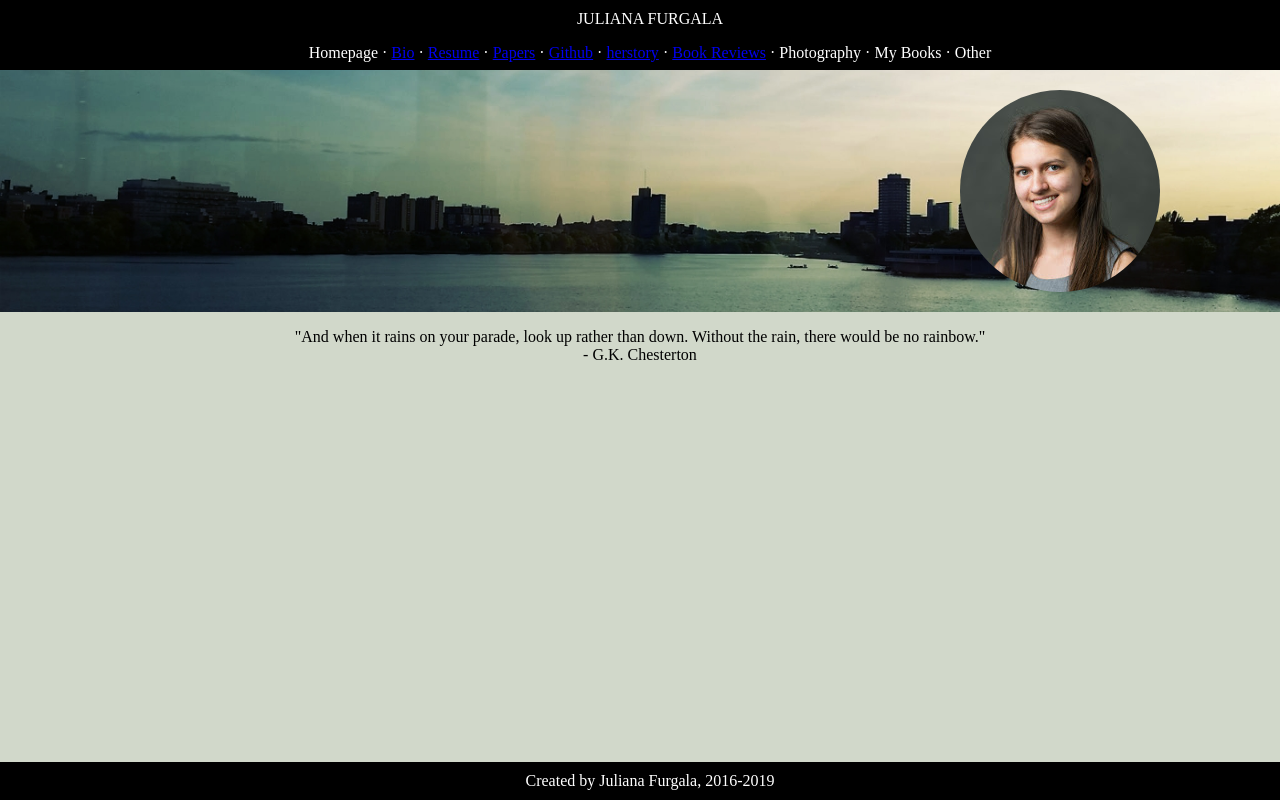
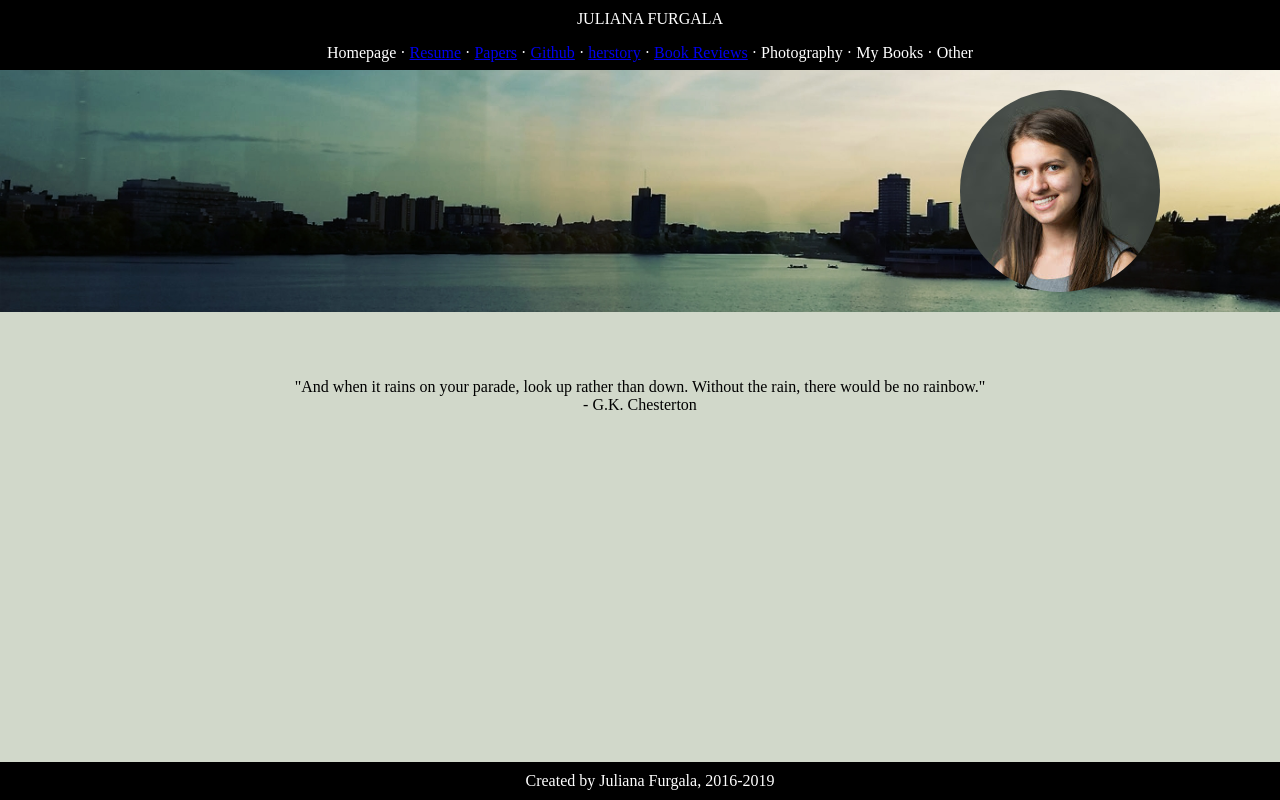
Before and after one commit to BookBytes/BookBytes, a plain HTML site: page index.html in a window 1280 px wide. Drawn offline with Linux system fonts and the light colour scheme.

Commit message:
Remove old bio page

```diff
--- a/index.html
+++ b/index.html
@@ -3,7 +3,7 @@
     <head>
         <link rel="stylesheet" href="home.css"/>
         <link rel="stylesheet" href="common.css"/>
-        <div class="navbar">JULIANA FURGALA <p>Homepage · <a href="../bio.html">Bio</a> · <a href="../resume.html">Resume</a> · <a href="../papers.html">Papers</a> · <a href="https://github.com/BookBytes">Github</a> · <a href="../herstory/index.html">herstory</a> · <a href="https://readrelaxreview.blogspot.com/">Book Reviews</a> · Photography · My Books · Other</p></div>
+        <div class="navbar">JULIANA FURGALA <p>Homepage · <a href="../resume.html">Resume</a> · <a href="../papers.html">Papers</a> · <a href="https://github.com/BookBytes">Github</a> · <a href="../herstory/index.html">herstory</a> · <a href="https://readrelaxreview.blogspot.com/">Book Reviews</a> · Photography · My Books · Other</p></div>
         <title>Juliana's Portfolio</title>
         <meta name="viewport" content="width=device-width; initial-scale=1.0; maximum-scale=1.0; user-scalable=0;" />
         <meta charset="utf-8"/>
@@ -15,6 +15,7 @@
             <img class="sideimage" src="../img/ProfileXSmall.jpg" alt="Self photo"/>
             <div class="buffer-xs"></div>
         </div>
+        <div class="buffer-sm"></div>
         <blockquote cite="http://www.goodreads.com/quotes/219232-and-when-it-rains-on-your-parade-look-up-rather">"And when it rains on your parade, look up rather than down. Without the rain, there would be no rainbow."<br>
          - G.K. Chesterton
         </blockquote>
```
Also changed, not shown: papers.html (+1 -1 lines), resume.html (+1 -1 lines).
